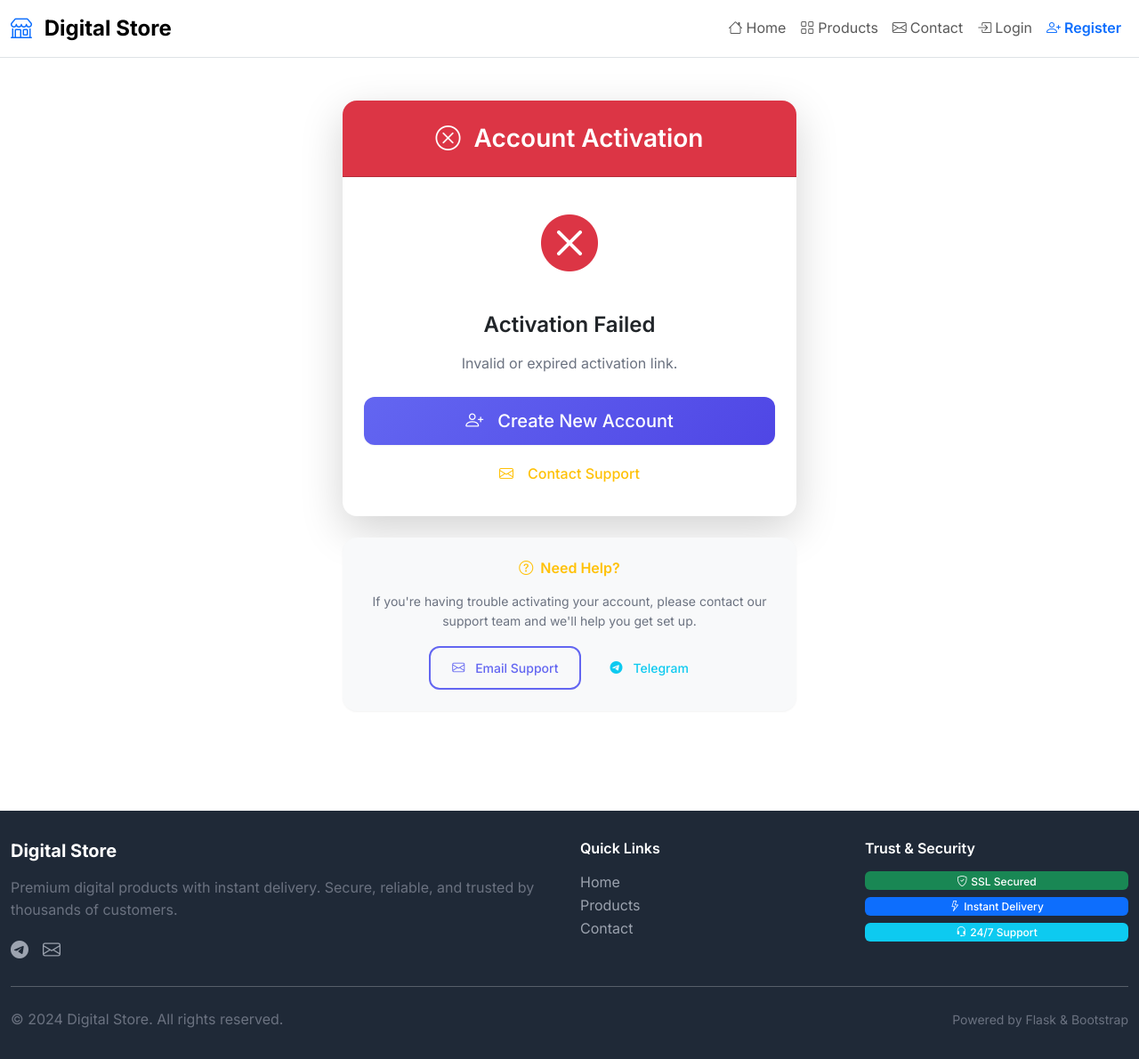
After one commit to NewPyDev/DzKeyz, a Flask app: page /activate/1 in a window 1280 px wide. The commit adds this page. Shown: the whole page at 89% size. Run offline with Flask 3, Linux system fonts and the light colour scheme; some libraries are stand-ins or nearby versions.

Commit message:
Complete secure email-based account activation system with resend functionality

```diff
--- a/app.py
+++ b/app.py
@@ -355,6 +355,19 @@ def init_db():
         # Column already exists
         pass
 
+    # Add activation columns to users table if they don't exist (for existing databases)
+    try:
+        c.execute('ALTER TABLE users ADD COLUMN is_active BOOLEAN DEFAULT FALSE')
+    except sqlite3.OperationalError:
+        # Column already exists
+        pass
+
+    try:
+        c.execute('ALTER TABLE users ADD COLUMN activation_token TEXT')
+    except sqlite3.OperationalError:
+        # Column already exists
+        pass
+
     # Contact messages table
     c.execute('''CREATE TABLE IF NOT EXISTS contact_messages (
         id INTEGER PRIMARY KEY AUTOINCREMENT,
@@ -391,6 +404,8 @@ def init_db():
         name TEXT NOT NULL,
         email TEXT UNIQUE NOT NULL,
         password_hash TEXT NOT NULL,
+        is_active BOOLEAN DEFAULT FALSE,
+        activation_token TEXT,
         created_at TIMESTAMP DEFAULT CURRENT_TIMESTAMP
     )''')
 
@@ -760,6 +775,17 @@ We value your understanding and look forward to serving you better.
 
 Best regards,
 {store_name} Support Team"""
+    elif email_type == "account_activation":
+        closing = f"""Account Benefits:
+- Track all your orders in one place
+- Faster checkout with saved information
+- Access download links anytime
+- Professional customer support
+
+Welcome to {store_name}!
+
+Best regards,
+{store_name} Team"""
     else:
         closing = f"""Features:
 - Faster delivery times
@@ -1445,15 +1471,41 @@ def register():
             conn.close()
             return render_template('register.html')
 
-        # Create new user
+        # Generate activation token
+        activation_token = str(uuid.uuid4())
+
+        # Create new user (inactive by default)
         password_hash = generate_password_hash(password)
         try:
-            conn.execute('INSERT INTO users (name, email, password_hash) VALUES (?, ?, ?)',
-                        (name, email, password_hash))
+            conn.execute('INSERT INTO users (name, email, password_hash, is_active, activation_token) VALUES (?, ?, ?, ?, ?)',
+                        (name, email, password_hash, False, activation_token))
             conn.commit()
             conn.close()
 
-            flash('Account created successfully! Please log in.', 'success')
+            # Send activation email
+            base_url = app.config.get('BASE_URL', 'http://localhost:5000')
+            activation_link = f"{base_url}/activate/{activation_token}"
+
+            email_subject = "Activate your DZKeyz account"
+            email_body = f"""Welcome to DZKeyz 🔑
+
+Please click the link below to activate your account and start shopping:
+
+👉 {activation_link}
+
+If you didn't create this account, just ignore this email.
+
+Best regards,
+DZKeyz Team"""
+
+            # Send activation email
+            email_sent = send_email(email, email_subject, email_body, name, "account_activation")
+
+            if email_sent:
+                flash('Account created! Please check your email to activate your account before logging in.', 'success')
+            else:
+                flash('Account created, but we couldn\'t send the activation email. Please contact support.', 'warning')
+
             return redirect(url_for('login'))
         except Exception as e:
             flash('Error creating account. Please try again.', 'error')
@@ -1477,6 +1529,11 @@ def login():
         conn.close()
 
         if user and check_password_hash(user['password_hash'], password):
+            # Check if account is activated
+            if not user.get('is_active', False):
+                flash('Please activate your account first. Check your email for the activation link.', 'warning')
+                return render_template('login.html')
+
             session['user_id'] = user['id']
             session['user_name'] = user['name']
             session['user_email'] = user['email']
@@ -1653,6 +1710,91 @@ def reset_password():
             return redirect(url_for('login'))
 
     return render_template('reset_password.html', token=token)
+
+@app.route('/activate/<token>')
+def activate_account(token):
+    """Activate user account with token"""
+    if not token:
+        return render_template('activation_result.html',
+                             success=False,
+                             message="Invalid activation link.")
+
+    conn = get_db()
+    user = conn.execute('SELECT * FROM users WHERE activation_token = ?', (token,)).fetchone()
+
+    if not user:
+        conn.close()
+        return render_template('activation_result.html',
+                             success=False,
+                             message="Invalid or expired activation link.")
+
+    if user['is_active']:
+        conn.close()
+        return render_template('activation_result.html',
+                             success=True,
+                             message="Your account is already activated! You can log in now.")
+
+    # Activate the account
+    try:
+        conn.execute('UPDATE users SET is_active = ?, activation_token = NULL WHERE id = ?',
+                    (True, user['id']))
+        conn.commit()
+        conn.close()
+
+        return render_template('activation_result.html',
+                             success=True,
+                             message="✅ Account activated! You can now log in to your account.")
+    except Exception as e:
+        conn.close()
+        return render_template('activation_result.html',
+                             success=False,
+                             message="An error occurred during activation. Please try again or contact support.")
+
+@app.route('/resend-activation', methods=['GET', 'POST'])
+def resend_activation():
+    """Resend activation email for unactivated accounts"""
+    if request.method == 'POST':
+        email = request.form.get('email', '').strip().lower()
+
+        if not email:
+            flash('Email address is required.', 'error')
+            return render_template('resend_activation.html')
+
+        conn = get_db()
+        user = conn.execute('SELECT * FROM users WHERE email = ? AND is_active = FALSE', (email,)).fetchone()
+
+        if user:
+            # Generate new activation token
+            new_token = str(uuid.uuid4())
+            conn.execute('UPDATE users SET activation_token = ? WHERE id = ?', (new_token, user['id']))
+            conn.commit()
+
+            # Send new activation email
+            base_url = app.config.get('BASE_URL', 'http://localhost:5000')
+            activation_link = f"{base_url}/activate/{new_token}"
+
+            email_subject = "Activate your DZKeyz account"
+            email_body = f"""Welcome to DZKeyz 🔑
+
+Please click the link below to activate your account and start shopping:
+
+👉 {activation_link}
+
+If you didn't create this account, just ignore this email.
+
+Best regards,
+DZKeyz Team"""
+
+            send_email(email, email_subject, email_body, user['name'], "account_activation")
+            flash('Activation email sent! Please check your inbox.', 'success')
+        else:
+            # Don't reveal if email exists or not (security)
+            flash('If an unactivated account with that email exists, we\'ve sent a new activation email.', 'info')
+
+        conn.close()
+        return redirect(url_for('login'))
+
+    return render_template('resend_activation.html')
 
 @app.route('/admin')
 @admin_required
--- /dev/null
+++ b/templates/activation_result.html
@@ -0,0 +1,111 @@
+{% extends "base.html" %}
+
+{% block title %}Account Activation - {{ config.STORE_NAME }}{% endblock %}
+
+{% block content %}
+<div class="container py-5">
+    <div class="row justify-content-center">
+        <div class="col-md-6 col-lg-5">
+            <div class="card shadow-lg border-0">
+                <div class="card-header bg-{{ 'success' if success else 'danger' }} text-white text-center py-4">
+                    <h3 class="mb-0">
+                        <i class="bi bi-{{ 'check-circle' if success else 'x-circle' }} me-2"></i>
+                        Account Activation
+                    </h3>
+                </div>
+
+                <div class="card-body p-4 text-center">
+                    <div class="mb-4">
+                        <i class="bi bi-{{ 'check-circle-fill' if success else 'x-circle-fill' }}
+                           text-{{ 'success' if success else 'danger' }}"
+                           style="font-size: 4rem;"></i>
+                    </div>
+
+                    <h4 class="mb-3">
+                        {{ 'Welcome to DZKeyz!' if success else 'Activation Failed' }}
+                    </h4>
+
+                    <p class="text-muted mb-4">{{ message }}</p>
+
+                    {% if success %}
+                        <div class="d-grid gap-2">
+                            <a href="{{ url_for('login') }}" class="btn btn-success btn-lg">
+                                <i class="bi bi-box-arrow-in-right me-2"></i>Login to Your Account
+                            </a>
+                            <a href="{{ url_for('index') }}" class="btn btn-outline-primary">
+                                <i class="bi bi-house me-2"></i>Browse Products
+                            </a>
+                        </div>
+                    {% else %}
+                        <div class="d-grid gap-2">
+                            <a href="{{ url_for('register') }}" class="btn btn-primary btn-lg">
+                                <i class="bi bi-person-plus me-2"></i>Create New Account
+                            </a>
+                            <a href="mailto:{{ config.CONTACT_EMAIL }}" class="btn btn-outline-warning">
+                                <i class="bi bi-envelope me-2"></i>Contact Support
+                            </a>
+                        </div>
+                    {% endif %}
+                </div>
+            </div>
+
+            <!-- Help Section -->
+            {% if not success %}
+            <div class="card mt-4 border-0 bg-light">
+                <div class="card-body text-center py-4">
+                    <h6 class="text-warning mb-3">
+                        <i class="bi bi-question-circle me-2"></i>Need Help?
+                    </h6>
+                    <p class="text-muted small mb-3">
+                        If you're having trouble activating your account, please contact our support team
+                        and we'll help you get set up.
+                    </p>
+                    <div class="d-flex gap-2 justify-content-center">
+                        <a href="mailto:{{ config.CONTACT_EMAIL }}" class="btn btn-outline-primary btn-sm">
+                            <i class="bi bi-envelope me-1"></i>Email Support
+                        </a>
+                        <a href="{{ config.TELEGRAM_LINK }}" target="_blank" class="btn btn-outline-info btn-sm">
+                            <i class="bi bi-telegram me-1"></i>Telegram
+                        </a>
+                    </div>
+                </div>
+            </div>
+            {% else %}
+            <div class="card mt-4 border-0 bg-light">
+                <div class="card-body text-center py-4">
+                    <h6 class="text-success mb-3">
+                        <i class="bi bi-star-fill me-2"></i>What's Next?
+                    </h6>
+                    <div class="row g-3 text-start">
+                        <div class="col-12">
+                            <div class="d-flex align-items-center">
+                                <i class="bi bi-1-circle-fill text-primary me-3"></i>
+                                <span>Log in to your new account</span>
+                            </div>
+                        </div>
+                        <div class="col-12">
+                            <div class="d-flex align-items-center">
+                                <i class="bi bi-2-circle-fill text-primary me-3"></i>
+                                <span>Browse our digital products</span>
+                            </div>
+                        </div>
+                        <div class="col-12">
+                            <div class="d-flex align-items-center">
+                                <i class="bi bi-3-circle-fill text-primary me-3"></i>
+                                <span>Make your first purchase</span>
+                            </div>
+                        </div>
+                        <div class="col-12">
+                            <div class="d-flex align-items-center">
+                                <i class="bi bi-4-circle-fill text-primary me-3"></i>
+                                <span>Track orders in "My Orders"</span>
+                            </div>
+                        </div>
+                    </div>
+                </div>
+            </div>
+            {% endif %}
+        </div>
+    </div>
+</div>
+{% endblock %}
--- a/templates/login.html
+++ b/templates/login.html
@@ -58,6 +58,11 @@
                                 Forgot your password?
                             </a>
                         </p>
+                        <p class="text-muted mb-2">
+                            <a href="{{ url_for('resend_activation') }}" class="text-decoration-none">
+                                Didn't receive activation email?
+                            </a>
+                        </p>
                         <p class="text-muted mb-0">
                             Don't have an account?
                             <a href="{{ url_for('register') }}" class="text-decoration-none fw-bold">
```
Also changed, not shown: templates/register.html (+26 -7 lines), templates/resend_activation.html (added, +87 -0 lines).
